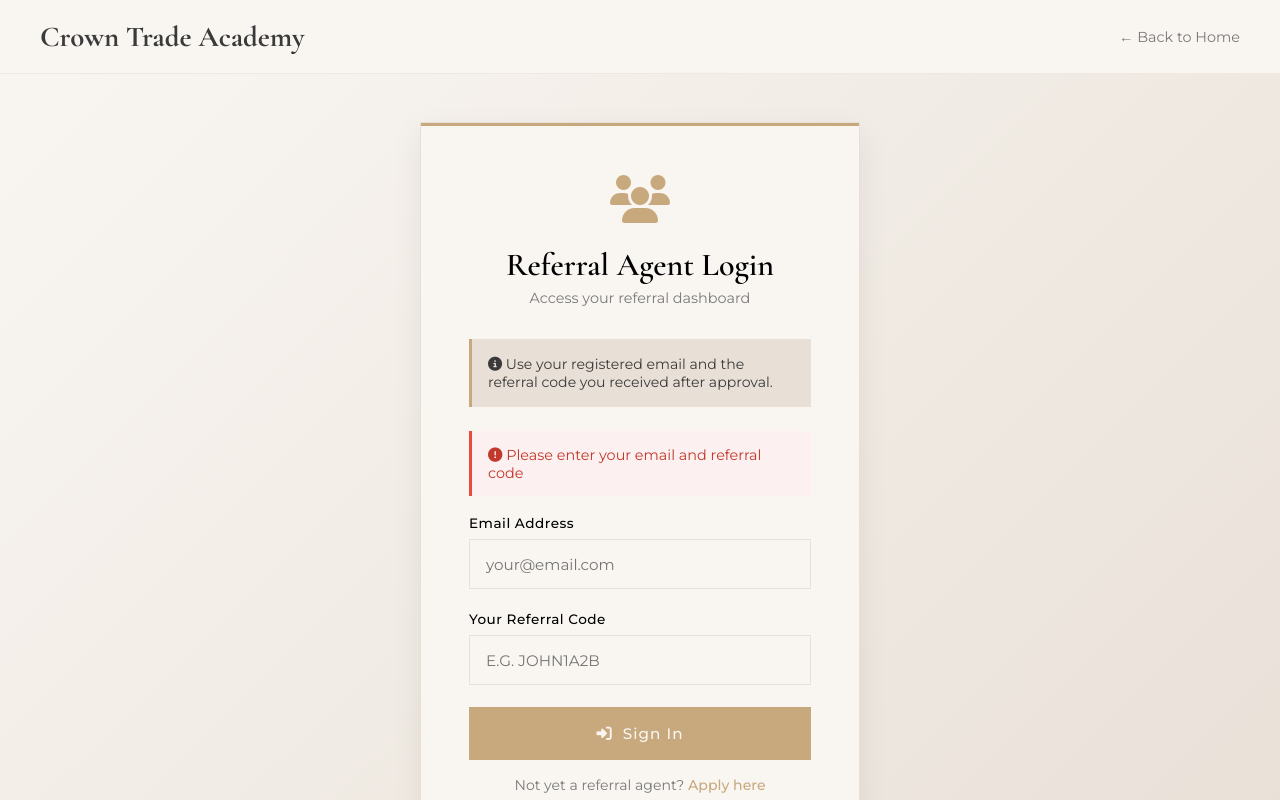
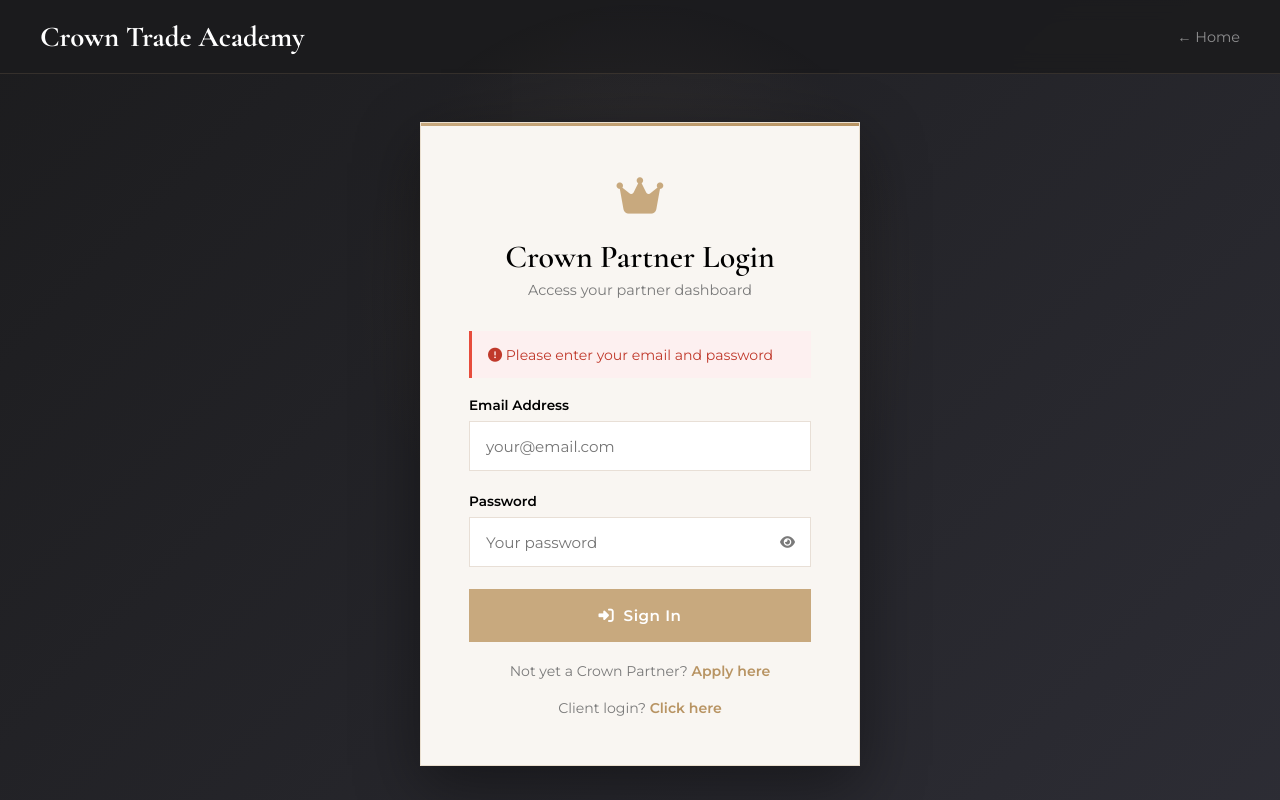
Before and after one commit to itydee48-oss/Crowntrade-academy-, a plain HTML site: page referral-login.html in a window 1280 px wide. Both pictures are taken after a click on the button "Sign In". Shown: the top 800 px of the page. Drawn offline with nearby package versions, Linux system fonts and the light colour scheme.

Commit message:
Update referral-login.html

```diff
--- a/referral-login.html
+++ b/referral-login.html
@@ -3,68 +3,73 @@
 <head>
 <meta charset="UTF-8">
 <meta name="viewport" content="width=device-width, initial-scale=1.0">
-<title>Referral Agent Login — Crown Trade Academy</title>
+<title>Crown Partner Login — Crown Trade Academy</title>
 <link rel="preconnect" href="https://fonts.googleapis.com">
 <link rel="preconnect" href="https://fonts.gstatic.com" crossorigin>
 <link href="https://fonts.googleapis.com/css2?family=Cormorant+Garamond:wght@300;400;500;600;700&family=Montserrat:wght@300;400;500;600&display=swap" rel="stylesheet">
 <link rel="stylesheet" href="https://cdnjs.cloudflare.com/ajax/libs/font-awesome/6.4.0/css/all.min.css">
 <script src="api.js"></script>
 <style>
-:root{--nude-light:#F9F6F2;--nude-medium:#E8DFD6;--nude-dark:#D4C8BC;--gold:#C8A97E;--charcoal:#3A3A3A;--text-light:#7A7A7A;--transition:all 0.4s cubic-bezier(0.165,0.84,0.44,1);}
+:root{--nude-light:#F9F6F2;--nude-med:#E8DFD6;--gold:#C8A97E;--gold-dark:#B89463;--charcoal:#1C1C1E;--text-light:#7A7A7A;--transition:all 0.4s cubic-bezier(0.165,0.84,0.44,1);}
 *{margin:0;padding:0;box-sizing:border-box;}
-body{font-family:'Montserrat',sans-serif;background:linear-gradient(135deg,var(--nude-light) 0%,var(--nude-medium) 100%);min-height:100vh;display:flex;flex-direction:column;}
+body{font-family:'Montserrat',sans-serif;background:linear-gradient(135deg,#1C1C1E 0%,#2d2d35 100%);min-height:100vh;display:flex;flex-direction:column;}
 h1,h2,h3{font-family:'Cormorant Garamond',serif;font-weight:600;}
-.premium-header{background:rgba(249,246,242,0.95);backdrop-filter:blur(10px);border-bottom:1px solid rgba(212,200,188,0.3);padding:1.2rem 2rem;}
+.premium-header{background:rgba(28,28,30,0.95);backdrop-filter:blur(10px);border-bottom:1px solid rgba(200,169,126,0.15);padding:1.2rem 2rem;}
 .premium-nav{display:flex;justify-content:space-between;align-items:center;max-width:1200px;margin:0 auto;}
-.logo{font-family:'Cormorant Garamond',serif;font-size:1.8rem;font-weight:700;color:var(--charcoal);text-decoration:none;}
-.main-content{flex:1;display:flex;align-items:center;justify-content:center;padding:3rem 1.5rem;}
-.login-card{background:var(--nude-light);border:1px solid var(--nude-medium);padding:3rem;max-width:440px;width:100%;box-shadow:0 10px 30px rgba(0,0,0,0.07);position:relative;}
-.login-card::before{content:'';position:absolute;top:0;left:0;width:100%;height:3px;background:var(--gold);}
-.card-icon{text-align:center;font-size:3rem;color:var(--gold);margin-bottom:1rem;}
+.logo{font-family:'Cormorant Garamond',serif;font-size:1.8rem;font-weight:700;color:#fff;text-decoration:none;}
+.main-content{flex:1;display:flex;align-items:center;justify-content:center;padding:3rem 1.5rem;position:relative;}
+.main-content::before{content:'';position:absolute;top:30%;left:50%;transform:translate(-50%,-50%);width:600px;height:600px;background:radial-gradient(circle,rgba(200,169,126,0.1) 0%,transparent 70%);pointer-events:none;}
+.login-card{background:var(--nude-light);border:1px solid rgba(200,169,126,0.3);padding:3rem;max-width:440px;width:100%;box-shadow:0 20px 60px rgba(0,0,0,0.4);position:relative;z-index:2;}
+.login-card::before{content:'';position:absolute;top:0;left:0;width:100%;height:3px;background:linear-gradient(90deg,var(--gold),var(--gold-dark));}
+.card-icon{text-align:center;font-size:2.6rem;color:var(--gold);margin-bottom:1rem;}
 .card-title{font-size:2rem;text-align:center;margin-bottom:0.3rem;}
 .card-subtitle{text-align:center;color:var(--text-light);font-size:0.9rem;margin-bottom:2rem;}
 .form-group{margin-bottom:1.4rem;}
-.form-label{display:block;margin-bottom:0.5rem;font-size:0.85rem;font-weight:500;letter-spacing:0.5px;}
-.form-control{width:100%;padding:0.9rem 1rem;border:1px solid var(--nude-medium);background:var(--nude-light);font-family:'Montserrat',sans-serif;font-size:0.95rem;color:var(--charcoal);transition:var(--transition);}
+.form-label{display:block;margin-bottom:0.5rem;font-size:0.85rem;font-weight:600;}
+.input-wrapper{position:relative;}
+.form-control{width:100%;padding:0.9rem 1rem;border:1px solid var(--nude-med);background:#fff;font-family:'Montserrat',sans-serif;font-size:0.95rem;transition:var(--transition);}
 .form-control:focus{outline:none;border-color:var(--gold);box-shadow:0 0 0 2px rgba(200,169,126,0.2);}
-.btn-primary{width:100%;padding:1rem;background:var(--gold);color:var(--nude-light);border:1px solid var(--gold);font-family:'Montserrat',sans-serif;font-size:0.95rem;font-weight:500;letter-spacing:1px;cursor:pointer;transition:var(--transition);}
-.btn-primary:hover{background:transparent;color:var(--gold);}
+.toggle-pw{position:absolute;right:1rem;top:50%;transform:translateY(-50%);background:none;border:none;cursor:pointer;color:var(--text-light);}
+.btn-primary{width:100%;padding:1rem;background:var(--gold);color:#fff;border:1px solid var(--gold);font-family:'Montserrat',sans-serif;font-size:0.95rem;font-weight:700;letter-spacing:0.5px;cursor:pointer;transition:var(--transition);}
+.btn-primary:hover{background:transparent;color:var(--gold-dark);}
 .btn-primary:disabled{opacity:0.6;cursor:not-allowed;}
-.alert{padding:0.9rem 1rem;margin-bottom:1.2rem;font-size:0.9rem;border-left:3px solid;}
+.alert{padding:0.9rem 1rem;margin-bottom:1.2rem;font-size:0.88rem;border-left:3px solid;}
 .alert-error{background:#fdf0f0;border-color:#e74c3c;color:#c0392b;}
 .alert-success{background:#f0fdf4;border-color:#2ecc71;color:#27ae60;}
-.info-box{background:var(--nude-medium);border-left:3px solid var(--gold);padding:1rem;margin-bottom:1.5rem;font-size:0.88rem;color:var(--charcoal);}
 .link-row{text-align:center;margin-top:1.2rem;font-size:0.88rem;color:var(--text-light);}
-.link-row a{color:var(--gold);text-decoration:none;font-weight:500;}
-footer{background:var(--charcoal);text-align:center;padding:1.5rem;color:var(--nude-dark);font-size:0.85rem;}
+.link-row a{color:var(--gold-dark);text-decoration:none;font-weight:700;}
+.link-row a:hover{text-decoration:underline;}
+footer{background:#1C1C1E;text-align:center;padding:1.5rem;color:rgba(255,255,255,0.3);font-size:0.85rem;}
 </style>
 </head>
 <body>
 <header class="premium-header">
   <nav class="premium-nav">
     <a href="index.html" class="logo">Crown Trade Academy</a>
-    <a href="index.html" style="color:var(--text-light);text-decoration:none;font-size:0.9rem;">← Back to Home</a>
+    <a href="index.html" style="color:rgba(255,255,255,0.5);text-decoration:none;font-size:0.9rem;">← Home</a>
   </nav>
 </header>
 <main class="main-content">
   <div class="login-card">
-    <div class="card-icon"><i class="fas fa-users"></i></div>
-    <h2 class="card-title">Referral Agent Login</h2>
-    <p class="card-subtitle">Access your referral dashboard</p>
-    <div class="info-box"><i class="fas fa-info-circle"></i> Use your registered email and the referral code you received after approval.</div>
+    <div class="card-icon"><i class="fas fa-crown"></i></div>
+    <h2 class="card-title">Crown Partner Login</h2>
+    <p class="card-subtitle">Access your partner dashboard</p>
     <div id="login-alert" style="display:none;" class="alert"></div>
     <div class="form-group">
       <label class="form-label">Email Address</label>
       <input type="email" id="email" class="form-control" placeholder="your@email.com">
     </div>
     <div class="form-group">
-      <label class="form-label">Your Referral Code</label>
-      <input type="text" id="code" class="form-control" placeholder="e.g. JOHN1A2B" style="text-transform:uppercase;">
+      <label class="form-label">Password</label>
+      <div class="input-wrapper">
+        <input type="password" id="password" class="form-control" placeholder="Your password">
+        <button class="toggle-pw" type="button" onclick="togglePw()"><i class="fas fa-eye" id="eyeIcon"></i></button>
+      </div>
     </div>
     <button class="btn-primary" id="login-btn" onclick="doLogin()">
       <i class="fas fa-sign-in-alt"></i>&nbsp; Sign In
     </button>
-    <div class="link-row" style="margin-top:1rem;">Not yet a referral agent? <a href="referral-register.html">Apply here</a></div>
+    <div class="link-row" style="margin-top:1.2rem;">Not yet a Crown Partner? <a href="referral-register.html">Apply here</a></div>
     <div class="link-row">Client login? <a href="login.html">Click here</a></div>
   </div>
 </main>
@@ -76,18 +81,11 @@ document.addEventListener('DOMContentLoaded', async () => {
     const user = getUser();
     if (user && user.role === 'referral') {
       try {
-        const res = await fetch(`${API_BASE}/auth/verify-token`, {
-          headers: { 'Authorization': `Bearer ${token}` }
-        });
+        const res = await fetch(`${API_BASE}/auth/verify-token`, { headers: { Authorization: `Bearer ${token}` } });
         const data = await res.json();
-        if (data.ok) {
-          window.location.href = 'referral-dashboard.html';
-        } else {
-          logout();
-        }
-      } catch {
-        logout();
-      }
+        if (data.ok) window.location.href = 'referral-dashboard.html';
+        else logout();
+      } catch { logout(); }
     }
   }
 });
@@ -101,17 +99,17 @@ function showAlert(msg, type='error') {
 
 async function doLogin() {
   const email = document.getElementById('email').value.trim();
-  const code = document.getElementById('code').value.trim().toUpperCase();
+  const password = document.getElementById('password').value;
   const btn = document.getElementById('login-btn');
-  if (!email||!code) { showAlert('Please enter your email and referral code'); return; }
+  if (!email||!password) { showAlert('Please enter your email and password'); return; }
   btn.disabled=true;
-  btn.innerHTML='<i class="fas fa-spinner fa-spin"></i> Signing in...';
+  btn.innerHTML='<i class="fas fa-spinner fa-spin"></i> Signing in…';
   document.getElementById('login-alert').style.display='none';
   try {
-    const data = await API.referralLogin(email, code);
+    const data = await API.referralLogin(email, password);
     setToken(data.token); setUser(data.user);
-    showAlert('Login successful! Redirecting...','success');
-    setTimeout(() => window.location.href='referral-dashboard.html', 800);
+    showAlert('Login successful! Redirecting…','success');
+    setTimeout(() => window.location.href='referral-dashboard.html', 700);
   } catch(err) {
     showAlert(err.message||'Login failed');
     btn.disabled=false;
@@ -119,6 +117,13 @@ async function doLogin() {
   }
 }
 
+function togglePw() {
+  const inp = document.getElementById('password');
+  const icon = document.getElementById('eyeIcon');
+  inp.type = inp.type === 'password' ? 'text' : 'password';
+  icon.className = inp.type === 'password' ? 'fas fa-eye' : 'fas fa-eye-slash';
+}
+
 document.addEventListener('keydown', e => { if (e.key==='Enter') doLogin(); });
 </script>
 </body>
```
